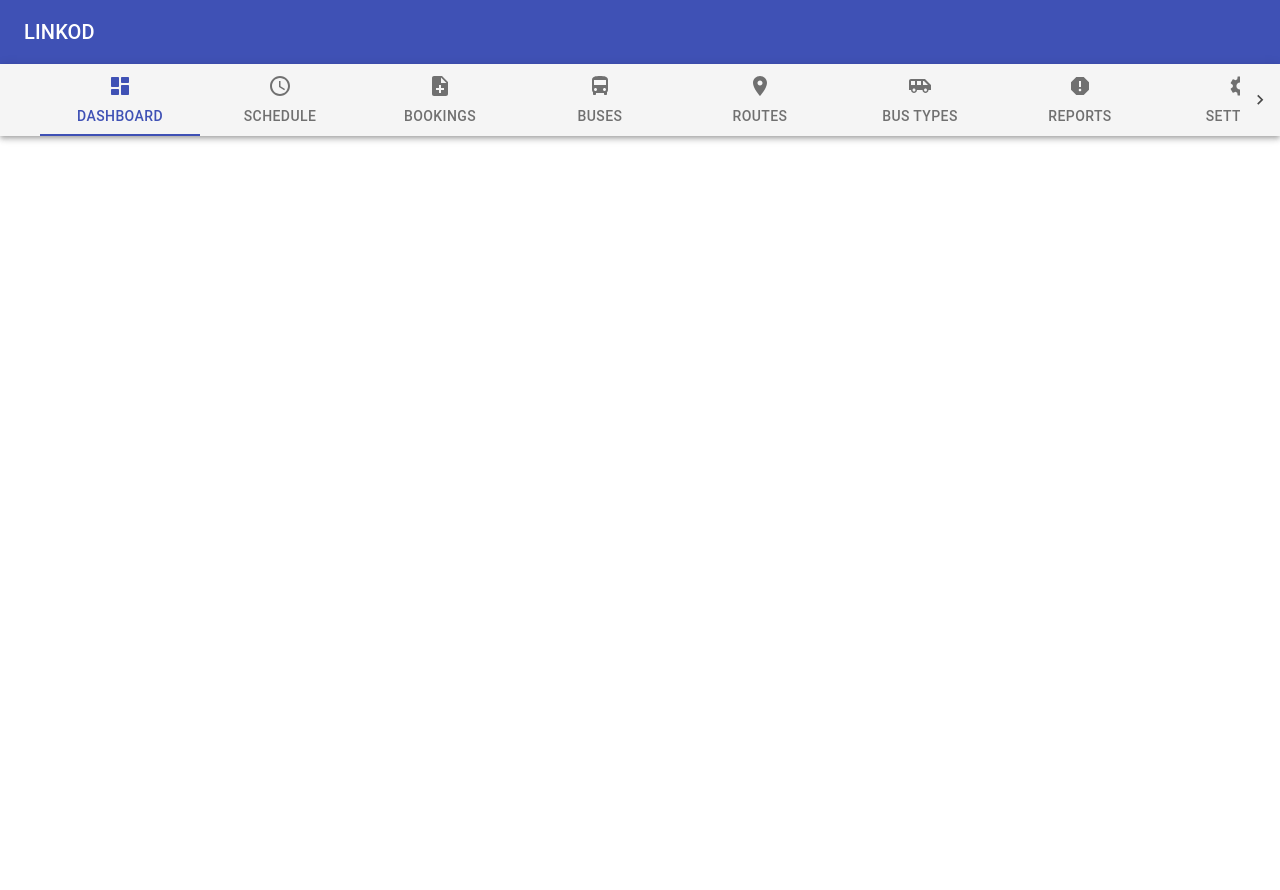
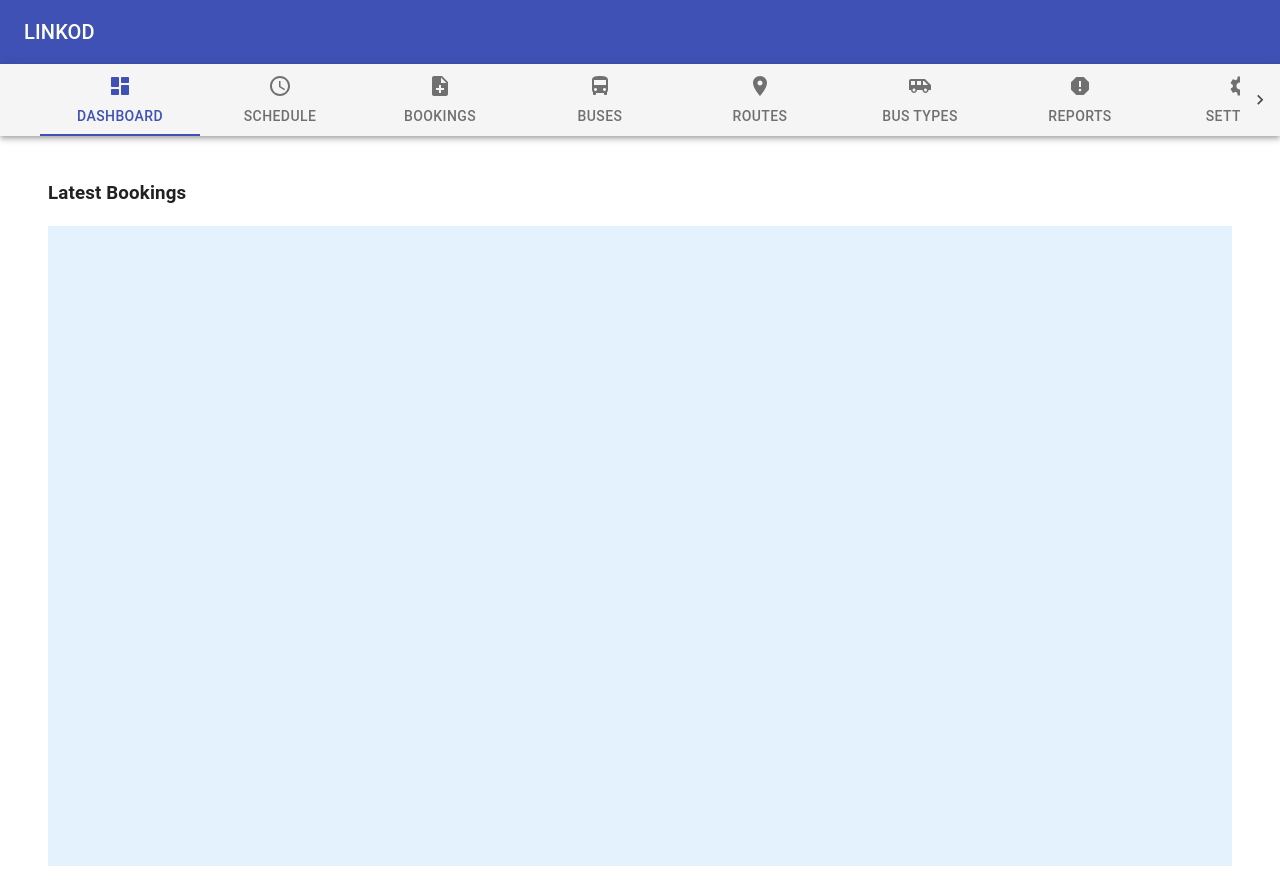
Before and after one commit to Mingming20/webdevfinal, a React (Create React App) app: page / in a window 1280 px wide. Before the commit the page ends 800 px from the top, so only its background shows below. Built offline with nearby package versions, Linux system fonts and the light colour scheme.

Commit message:
still not final

```diff
--- a/src/components/Dashboard.js
+++ b/src/components/Dashboard.js
@@ -1,5 +1,6 @@
 import React from 'react';
 import Schedule from '../components/Schedule';
+import Main from '../components/Main';
 import AppBar from '@material-ui/core/AppBar';
 import Toolbar from '@material-ui/core/Toolbar';
 import Typography from '@material-ui/core/Typography';
@@ -173,6 +174,11 @@ export default function SearchAppBar() {
           <Tab label="Logout" icon={<ExitToAppIcon/>} {...a11yProps(10)} />
         </Tabs>
       </AppBar>
+      <TabPanel value={value} index={0}>
+          <div>
+            <Main/>
+          </div>
+        </TabPanel>
         <TabPanel value={value} index={1}>
           <div>
             <Schedule/>
--- a/src/components/Main.js
+++ b/src/components/Main.js
@@ -0,0 +1,16 @@
+import React from 'react';
+import CssBaseline from '@material-ui/core/CssBaseline';
+import Typography from '@material-ui/core/Typography';
+import Container from '@material-ui/core/Container';
+
+export default function FixedContainer() {
+  return (
+    <React.Fragment>
+      <CssBaseline />
+      <Container fixed>
+          <div><h3>Latest Bookings</h3></div>
+        <Typography component="div" style={{ backgroundColor: '#e3f2fd', height: '80vh' }} />
+      </Container>
+    </React.Fragment>
+  );
+}
```
